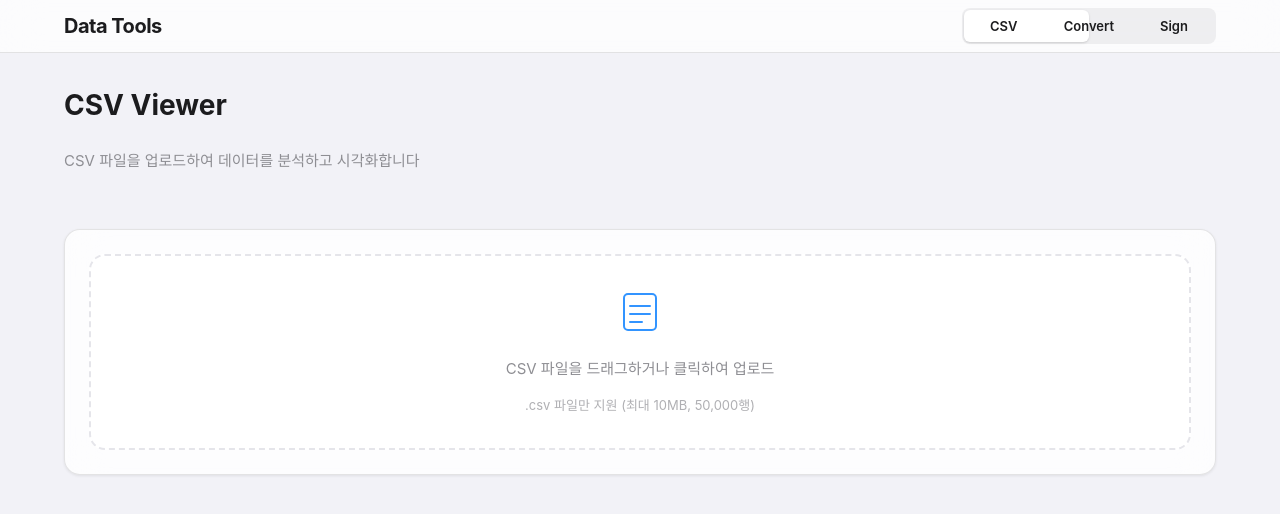
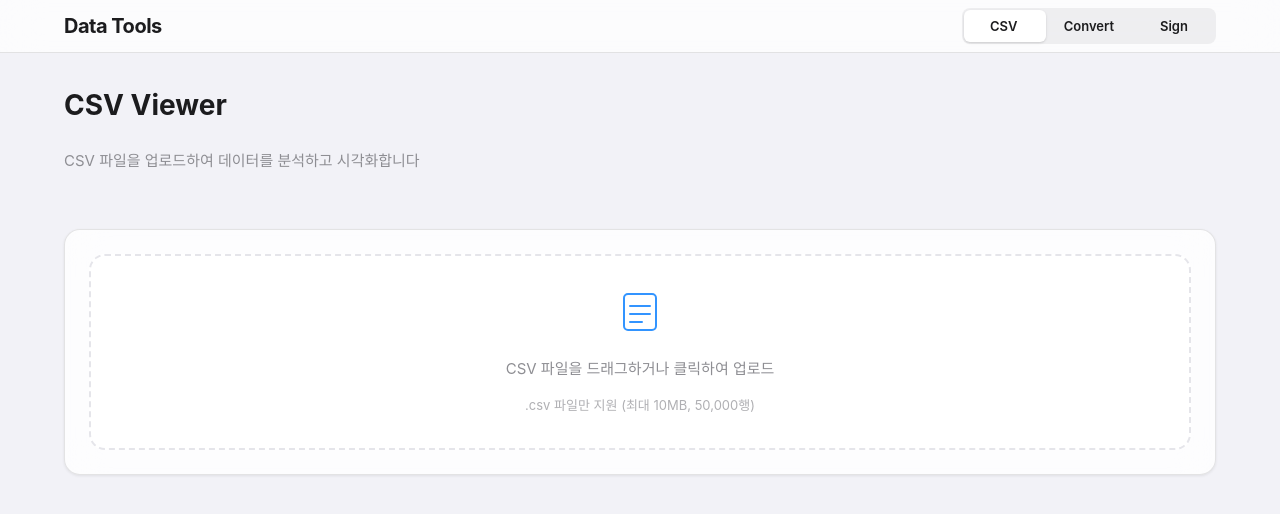
Before and after one commit to seonggyujo/CSVPDF, a React app in the folder client/: page /csv in a window 1280 px wide. Shown: the top 514 px of the page. Built offline with nearby package versions, Linux system fonts and the light colour scheme.

Commit message:
fix: SegmentedControl 슬라이더 너비 동적 계산으로 변경

```diff
--- a/client/src/components/common/SegmentedControl.css
+++ b/client/src/components/common/SegmentedControl.css
@@ -39,7 +39,7 @@
   top: 2px;
   left: 2px;
   height: calc(100% - 4px);
-  width: calc(50% - 2px);
+  width: calc(33.333% - 2px); /* fallback, JS에서 동적으로 덮어씀 */
   background: var(--color-white);
   border-radius: 6px;
   box-shadow: 0 1px 3px rgba(0, 0, 0, 0.1), 0 1px 2px rgba(0, 0, 0, 0.06);
--- a/client/src/components/common/SegmentedControl.jsx
+++ b/client/src/components/common/SegmentedControl.jsx
@@ -20,6 +20,7 @@ function SegmentedControl({ tabs, activeTab, onChange }) {
         <div
           className="segmented-control-slider"
           style={{
+            width: `calc(${100 / tabs.length}% - 2px)`,
             transform: `translateX(${tabs.findIndex(t => t.id === activeTab) * 100}%)`
           }}
         />
```
